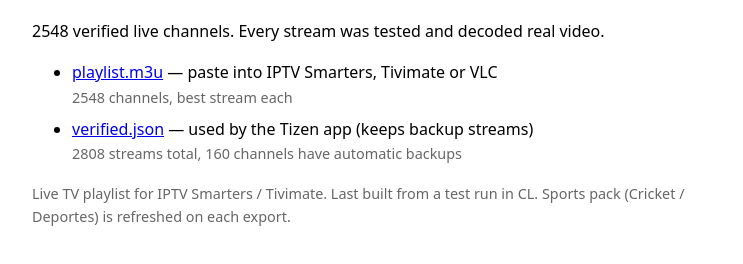
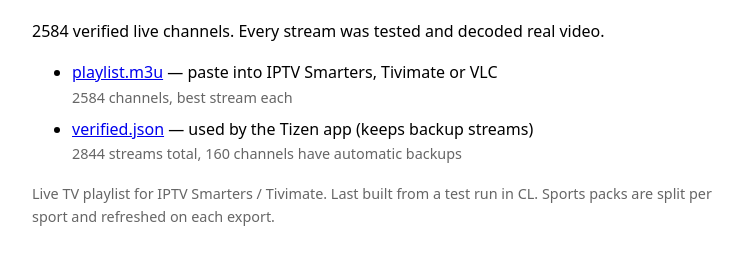
Before and after one commit to joseville14/dadtv, a plain HTML site: page index.html in a window 1280 px wide. Shown: the part 102-366 px from the top of the page, without its empty margins (256-999 px from the left). Drawn offline with Linux system fonts and the light colour scheme.

Commit message:
Split sports into per-sport categories and add sp.server.am pack.
Futbol, Cricket, NBA, NHL, MLB, NFL, Tennis, Golf, F1, Racing, Boxeo, Lucha, Voleibol, Extreme, plus Deportes for general sports nets.

```diff
--- a/index.html
+++ b/index.html
@@ -8,12 +8,12 @@
  @media(prefers-color-scheme:dark){body{background:#111;color:#eee}code{background:#222}.n{color:#999}}
 </style>
 <h1>Dad's Live TV — channel feed</h1>
-<p>2548 verified live channels. Every stream was tested and decoded real video.</p>
+<p>2584 verified live channels. Every stream was tested and decoded real video.</p>
 <ul>
   <li><a href="playlist.m3u">playlist.m3u</a> — paste into IPTV Smarters, Tivimate or VLC
-      <div class="n">2548 channels, best stream each</div></li>
+      <div class="n">2584 channels, best stream each</div></li>
   <li><a href="verified.json">verified.json</a> — used by the Tizen app (keeps backup streams)
-      <div class="n">2808 streams total, 160 channels have automatic backups</div></li>
+      <div class="n">2844 streams total, 160 channels have automatic backups</div></li>
 </ul>
 <p class="n">Live TV playlist for IPTV Smarters / Tivimate. Last built from a test
-run in CL. Sports pack (Cricket / Deportes) is refreshed on each export.</p>
+run in CL. Sports packs are split per sport and refreshed on each export.</p>
```
Also changed, not shown: 1 other file.
